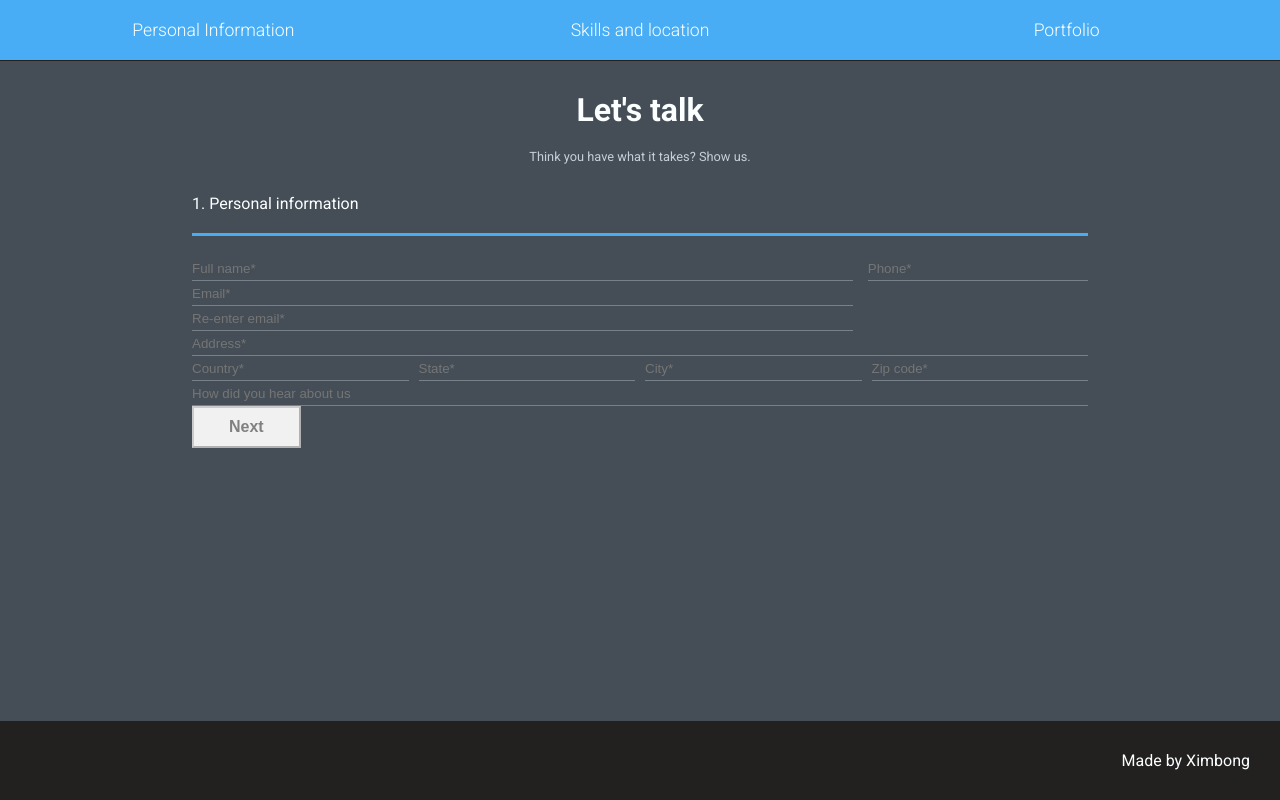
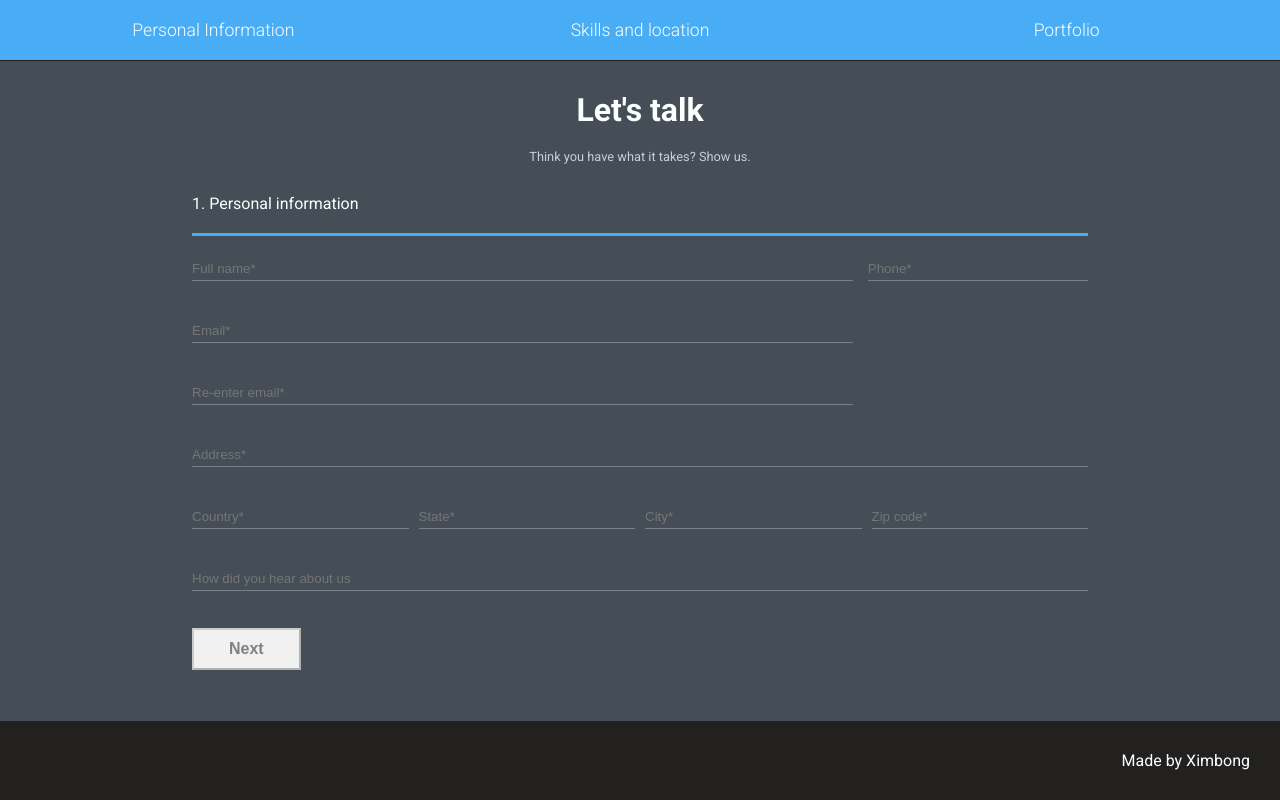
Before and after one commit to ximbong/form-router-validation, a React (Create React App) app: page / in a window 1280 px wide. Built offline with nearby package versions, Linux system fonts and the light colour scheme.

Commit message:
Split input to a whole new component

```diff
--- /dev/null
+++ b/src/components/InputField/index.css
@@ -0,0 +1,9 @@
+.input-field {
+  margin-bottom: 20px;
+}
+
+.error-msg {
+  margin-top: 3px;
+  font-size: 75%;
+  height: 14px;
+}
--- /dev/null
+++ b/src/components/InputField/index.js
@@ -0,0 +1,33 @@
+import React from "react";
+
+import "./index.css";
+
+const InputField = ({
+  id,
+  placeholder,
+  value,
+  handleClickStatus,
+  handleChange,
+  handleValidEffect,
+  userClick,
+  error
+}) => {
+  const errorEffect = handleValidEffect && handleValidEffect(userClick, error);
+  const errorMsg = errorEffect === "valid" ? "" : error;
+
+  return (
+    <div className="input-field">
+      <input
+        id={id}
+        placeholder={placeholder}
+        value={value}
+        onBlur={handleClickStatus && handleClickStatus}
+        onChange={handleChange}
+        className={errorEffect}
+      />
+      <div className="error-msg">{errorMsg}</div>
+    </div>
+  );
+};
+
+export default InputField;
--- a/src/components/PersonalInfo/index.js
+++ b/src/components/PersonalInfo/index.js
@@ -1,5 +1,7 @@
 import React, { Component } from "react";
 import { Link } from "react-router-dom";
+
+import InputField from "../InputField";
 
 import "./index.css";
 
@@ -46,22 +48,25 @@ class PersonalInfo extends Component {
     const zipcodeTest = /\d{4,8}/;
 
     const errors = {
-      fullname: fullnameTest.test(fullname),
-      email: emailTest.test(email),
-      email2: email2 === email,
-      phone: phoneTest.test(phone),
-      address: address.trim().length > 0,
-      country: countryTest.test(country),
-      state: state.trim().length > 0,
-      city: cityTest.test(city),
-      zipcode: zipcodeTest.test(zipcode)
+      fullname: fullnameTest.test(fullname) ? "" : "Please enter a valid name",
+      email: emailTest.test(email) ? "" : "Please enter a valid email address",
+      email2: email2 && email2 === email ? "" : "Your email doesn't match",
+      phone: phoneTest.test(phone) ? "" : "Please enter a valid phone number",
+      address: address.trim().length > 0 ? "" : "Please enter a valid address",
+      country: countryTest.test(country)
+        ? ""
+        : "Please enter a valid country name",
+      state: state.trim().length > 0 ? "" : "Please enter a valid state name",
+      city: cityTest.test(city) ? "" : "Please enter a valid city name",
+      zipcode: zipcodeTest.test(zipcode) ? "" : "Please enter a valid zipcode"
     };
 
     return errors;
   };
 
-  handleValidEffect = (userClick, truthy) => {
-    return !userClick || truthy ? "valid" : "invalid";
+  handleValidEffect = (userClick, errorMsg) => {
+    //no error returns empty string, therefore errorMsg truthy should be false
+    return !userClick || !errorMsg ? "valid" : "invalid";
   };
 
   handleSubmit = event => {
@@ -86,113 +91,118 @@ class PersonalInfo extends Component {
     } = this.props.data;
 
     const errors = this.validate(this.props.data.info);
-    const formValidity = !Object.values(errors).some(e => e === false);
+    const formValidity = !Object.values(errors).some(e => e !== ""); //it means some error msgs are not empty
 
     return (
       <form onSubmit={this.handleSubmit}>
         <div className="sectionTitle">1. Personal information</div>
         <div className="basicInfo">
           <div className="leftCol">
-            <input
+            <InputField
               id="fullname"
               placeholder="Full name*"
               value={fullname}
-              onFocus={this.handleClickStatus}
-              onChange={this.handleChange}
-              className={this.handleValidEffect(
-                userClick.fullname,
-                errors.fullname
-              )}
+              handleChange={this.handleChange}
+              handleClickStatus={this.handleClickStatus}
+              handleValidEffect={this.handleValidEffect}
+              userClick={userClick.fullname}
+              error={errors.fullname}
+              errorMsg=""
             />
-            <input
+            <InputField
               id="email"
               placeholder="Email*"
               value={email}
-              onFocus={this.handleClickStatus}
-              onChange={this.handleChange}
-              className={this.handleValidEffect(userClick.email, errors.email)}
+              handleChange={this.handleChange}
+              handleClickStatus={this.handleClickStatus}
+              handleValidEffect={this.handleValidEffect}
+              userClick={userClick.email}
+              error={errors.email}
+              errorMsg=""
             />
-            <input
+            <InputField
               id="email2"
               placeholder="Re-enter email*"
               value={email2}
-              onFocus={this.handleClickStatus}
-              onChange={this.handleChange}
-              className={this.handleValidEffect(
-                userClick.email2,
-                errors.email2
-              )}
+              handleChange={this.handleChange}
+              handleClickStatus={this.handleClickStatus}
+              handleValidEffect={this.handleValidEffect}
+              userClick={userClick.email2}
+              error={errors.email2}
+              errorMsg=""
             />
           </div>
           <div className="rightCol">
-            <input
+            <InputField
               id="phone"
               placeholder="Phone*"
               value={phone}
-              onFocus={this.handleClickStatus}
-              onChange={this.handleChange}
-              className={this.handleValidEffect(userClick.phone, errors.phone)}
+              handleChange={this.handleChange}
+              handleClickStatus={this.handleClickStatus}
+              handleValidEffect={this.handleValidEffect}
+              userClick={userClick.phone}
+              error={errors.phone}
             />
           </div>
         </div>
         <div className="addressInfo">
-          <input
+          <InputField
             id="address"
             placeholder="Address*"
             value={address}
-            onFocus={this.handleClickStatus}
-            onChange={this.handleChange}
-            className={this.handleValidEffect(
-              userClick.address,
-              errors.address
-            )}
+            handleChange={this.handleChange}
+            handleClickStatus={this.handleClickStatus}
+            handleValidEffect={this.handleValidEffect}
+            userClick={userClick.address}
+            error={errors.address}
           />
           <div className="fourCols">
-            <input
+            <InputField
               id="country"
               placeholder="Country*"
               value={country}
-              onFocus={this.handleClickStatus}
-              onChange={this.handleChange}
-              className={this.handleValidEffect(
-                userClick.country,
-                errors.country
-              )}
+              handleChange={this.handleChange}
+              handleClickStatus={this.handleClickStatus}
+              handleValidEffect={this.handleValidEffect}
+              userClick={userClick.country}
+              error={errors.country}
             />
-            <input
+            <InputField
               id="state"
               placeholder="State*"
               value={state}
-              onFocus={this.handleClickStatus}
-              onChange={this.handleChange}
-              className={this.handleValidEffect(userClick.state, errors.state)}
+              handleChange={this.handleChange}
+              handleClickStatus={this.handleClickStatus}
+              handleValidEffect={this.handleValidEffect}
+              userClick={userClick.state}
+              error={errors.state}
             />
-            <input
+            <InputField
               id="city"
               placeholder="City*"
               value={city}
-              onFocus={this.handleClickStatus}
-              onChange={this.handleChange}
-              className={this.handleValidEffect(userClick.city, errors.city)}
+              handleChange={this.handleChange}
+              handleClickStatus={this.handleClickStatus}
+              handleValidEffect={this.handleValidEffect}
+              userClick={userClick.city}
+              error={errors.city}
             />
-            <input
+            <InputField
               id="zipcode"
               placeholder="Zip code*"
               value={zipcode}
-              onFocus={this.handleClickStatus}
-              onChange={this.handleChange}
-              className={this.handleValidEffect(
-                userClick.zipcode,
-                errors.zipcode
-              )}
+              handleChange={this.handleChange}
+              handleClickStatus={this.handleClickStatus}
+              handleValidEffect={this.handleValidEffect}
+              userClick={userClick.zipcode}
+              error={errors.zipcode}
             />
           </div>
-          <input
+          <InputField
             id="notice"
             placeholder="How did you hear about us"
-            onFocus={this.handleClickStatus}
             value={notice}
-            onChange={this.handleChange}
+            handleChange={this.handleChange}
           />
         </div>
         <button className="submitButton" disabled={!formValidity}>
```
